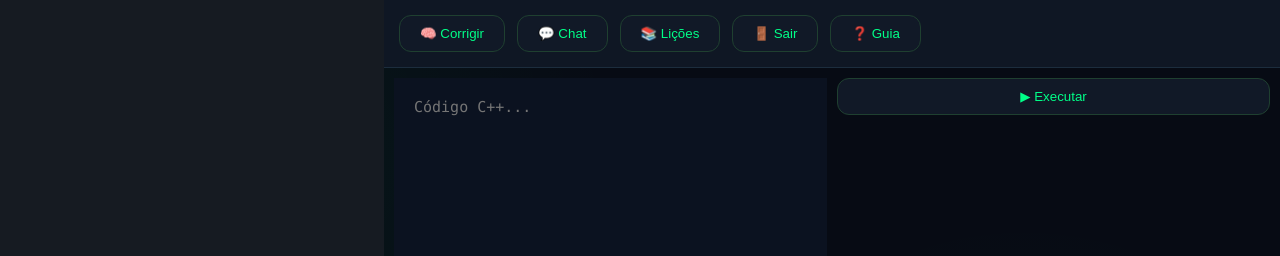
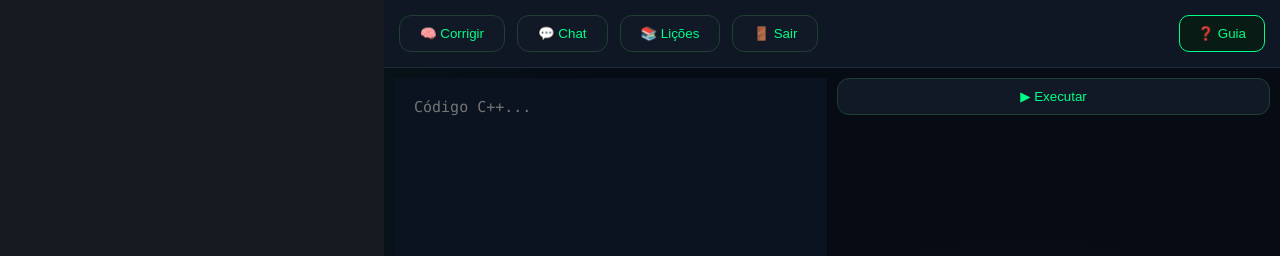
Before and after one commit to montanera827-tech/Ferram-Comp, a plain HTML site: page projeto/frontend/index.html in a window 1280 px wide. Both pictures are taken after a click on the button "INICIAR". Shown: the top 256 px of the page. Drawn offline with Linux system fonts and the light colour scheme.

Commit message:
Refactor CSS styles for entrada and guiaBtn
Removed styles for #entrada and added styles for #guiaBtn.

```diff
--- a/projeto/frontend/style.css
+++ b/projeto/frontend/style.css
@@ -178,13 +178,6 @@ body{
     gap:5px;
 }
 
-#entrada{
-    background:#1e1e1e;
-    color:white;
-    border:none;
-    padding:8px;
-}
-
 #saida{
     background:#020202;
     color:#00ff88;
@@ -276,3 +269,17 @@ button:hover{
     padding:10px;
     width:250px;
 }
+
+#guiaBtn{
+    position:absolute;
+    top:15px;
+    right:15px;
+
+    background:#081c15;
+    border:1px solid #00ff88;
+    color:#00ff88;
+
+    padding:10px 18px;
+    border-radius:10px;
+    cursor:pointer;
+}
```
